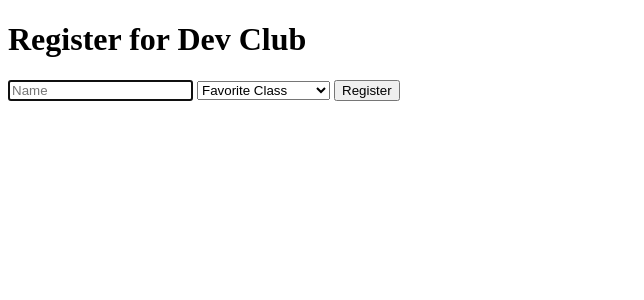
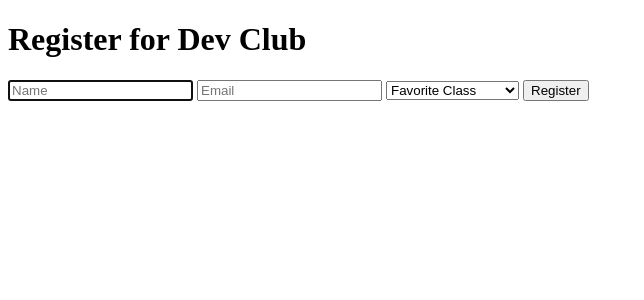
Before and after one commit to CoolCatVas/flask, a Flask app: page / in a window 1280 px wide. Shown: the top 300 px of the page, without its empty margins (0-644 px from the left). Run offline with Flask 2, Linux system fonts and the light colour scheme.

Commit message:
Email Server

```diff
--- a/public/application.py
+++ b/public/application.py
@@ -1,9 +1,8 @@
+import os
+import smtplib
 from flask import Flask, redirect, render_template, request
 
 app = Flask(__name__)
-
-#Registered students
-students = []
 
 @app.route("/")    #[user].sites.tjhsst.edu/
 def root():
@@ -16,8 +15,13 @@ def registrants():
 @app.route("/register", methods=["POST"]) #[user].sites.tjhsst.edu/register
 def register():
     name = request.form.get("name")
+    email = request.form.get("email")
     fav_class = request.form.get("class")
     if not name or not fav_class:
         return render_template("failure.html")
-    students.append("{} who likes {}".format(name, fav_class))
-    return redirect("/registrants")
+    message = "You are registered!"
+    server = smtplib.SMTP("smtp.gmail.com", 587)
+    server.starttls()
+    server.login("coolcatvas@gmail.com", os.getenv("PASSWORD"))
+    server.sendmail("coolcatvas@gmail.com", email, message)
+    return render_template("success.html")
--- a/public/templates/index.html
+++ b/public/templates/index.html
@@ -6,6 +6,8 @@
         <input autocomplete="off" autofocus
         name="name" placeholder="Name"
         type="text" />
+        <input autocomplete="off" name="email"
+        placeholder="Email" type="email" />
         <select name="class">
             <option disabled selected value="">Favorite Class</option>
             <option value="analog electronics">Analog Electronics</option>
--- /dev/null
+++ b/public/templates/success.html
@@ -0,0 +1,5 @@
+{% extends "layout.html" %}
+
+{% block body %}
+    <p>You are registered! (Really!)</p>
+{% endblock %}
```
Also changed, not shown: 1 other file.
